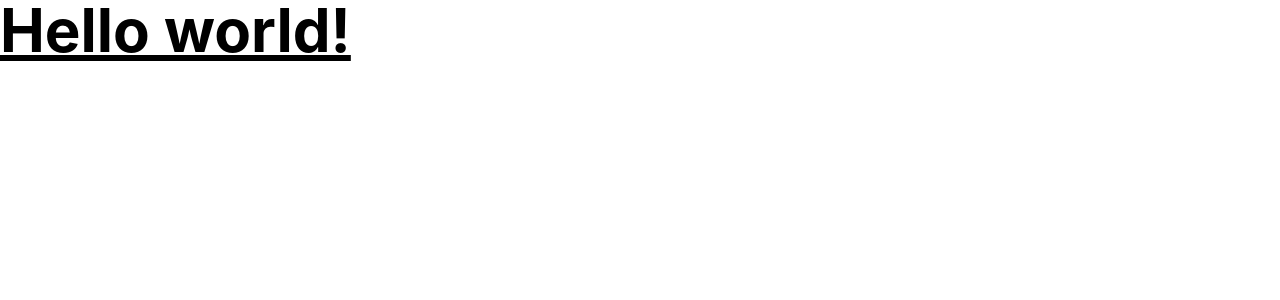
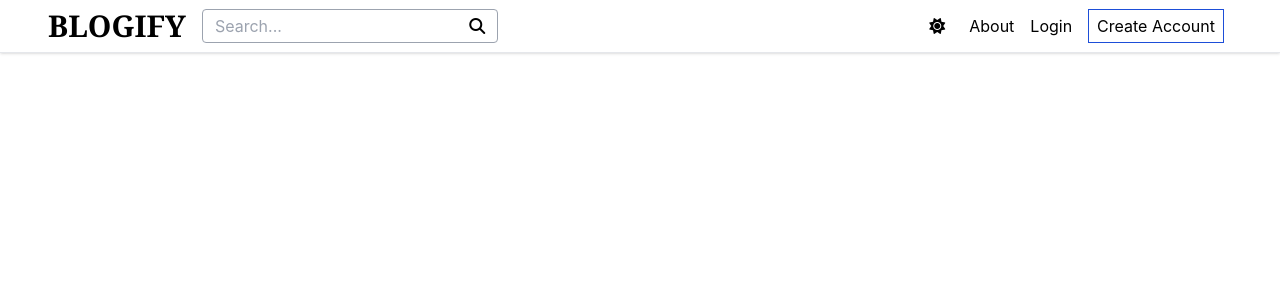
Before and after one commit to BilalSajid173/Blog-app-frontend, a React (Create React App) app: page / in a window 1280 px wide. Shown: the top 300 px of the page. Built offline with nearby package versions, Linux system fonts and the light colour scheme.

Commit message:
Navbar and dark mode added

```diff
--- a/public/index.html
+++ b/public/index.html
@@ -1,14 +1,12 @@
 <!DOCTYPE html>
 <html lang="en">
+
 <head>
   <meta charset="utf-8" />
   <link rel="icon" href="%PUBLIC_URL%/favicon.ico" />
   <meta name="viewport" content="width=device-width, initial-scale=1" />
   <meta name="theme-color" content="#000000" />
-    <meta
-      name="description"
-      content="Web site created using create-react-app"
-    />
+  <meta name="description" content="Web site created using create-react-app" />
   <link rel="apple-touch-icon" href="%PUBLIC_URL%/logo192.png" />
   <!--
       manifest.json provides metadata used when your web app is installed on a
@@ -26,6 +24,7 @@
     -->
   <title>React App</title>
 </head>
+
 <body>
   <noscript>You need to enable JavaScript to run this app.</noscript>
   <div id="root"></div>
@@ -40,4 +39,6 @@
       To create a production bundle, use `npm run build` or `yarn build`.
     -->
 </body>
+<script src="https://kit.fontawesome.com/499f9a6e08.js" crossorigin="anonymous"></script>
+
 </html>
--- a/src/App.js
+++ b/src/App.js
@@ -1,12 +1,9 @@
 // import logo from './logo.svg';
 import "./App.css";
+import Homepage from "./pages/Homepage";
 
 function App() {
-  return (
-    <h1 className="text-6xl font-bold underline dark:text-white">
-      Hello world!
-    </h1>
-  );
+  return <Homepage />;
 }
 
 export default App;
--- /dev/null
+++ b/src/components/Navigation/navbar.js
@@ -0,0 +1,161 @@
+import { Fragment, useState } from "react";
+const Navbar = () => {
+  const [isLogin, setIsLogin] = useState(false);
+  const [isDark, setIsDark] = useState(false);
+  const [showMenu, setShowMenu] = useState(false);
+
+  const loginHandler = () => {
+    setIsLogin((prev) => {
+      return !prev;
+    });
+  };
+
+  const logoutHandler = () => {
+    setIsLogin((prev) => {
+      return !prev;
+    });
+  };
+
+  const darkModeHandler = () => {
+    setIsDark((prev) => {
+      if (prev) document.documentElement.classList.remove("dark");
+      else {
+        document.documentElement.classList.add("dark");
+      }
+      return !prev;
+    });
+  };
+
+  const showMenuHandler = () => {
+    setShowMenu((prev) => {
+      return !prev;
+    });
+  };
+  return (
+    <Fragment>
+      <div className="flex flex-wrap items-center p-2 pl-8 pr-8 lg:pl-12 lg:pr-12 border-b border-b-gray-200 shadow dark:bg-gray-900">
+        <div className="w-fit font-serif text-3xl font-black mr-4 dark:text-white">
+          BLOGIFY
+        </div>
+        <div className="hidden md:flex w-3/12 p-1 pl-2 pr-2 border border-gray-400 rounded mr-auto dark:border-gray-700">
+          <form className="w-full flex flex-wrap flex-row justify-between">
+            <input
+              className="w-11/12 pl-1 rounded focus:border-none focus:outline-none dark:bg-gray-900 dark:text-white"
+              placeholder="Search..."
+            />
+            <button className="w-1/12" type="submit">
+              <i className="dark:text-white fa-solid fa-magnifying-glass"></i>
+            </button>
+          </form>
+        </div>
+        <div className="hidden md:flex w-fit px-2 flex-wrap justify-center align-middle dark:text-white">
+          <button onClick={darkModeHandler} className="mr-4">
+            {!isDark && <i className="fa-solid fa-sun"></i>}
+            {isDark && <i className="fa-regular fa-moon dark:text-white"></i>}
+          </button>
+          <button className="transition-all duration-300 px-2 py-1 hover:bg-blue-600 hover:text-white">
+            About
+          </button>
+          {!isLogin && (
+            <button
+              onClick={loginHandler}
+              className="transition-all duration-300 mr-2 px-2 py-1 hover:bg-blue-600 hover:text-white"
+            >
+              Login
+            </button>
+          )}
+          {!isLogin && (
+            <button className="transition-all duration-300 px-2 py-1 border border-blue-700 hover:bg-blue-600 hover:text-gray-100">
+              Create Account
+            </button>
+          )}
+          {isLogin && (
+            <button className="transition-all duration-300 px-2 py-1 hover:bg-blue-600 hover:text-white">
+              New
+            </button>
+          )}
+          {isLogin && (
+            <button
+              onClick={logoutHandler}
+              className="transition-all duration-300 mr-2 px-2 py-1 hover:bg-blue-600 hover:text-white"
+            >
+              Sign Out
+            </button>
+          )}
+          {isLogin && (
+            <button className="p-1.5 px-3 bg-slate-300 rounded-3xl">
+              <i class="fa-regular fa-user"></i>
+            </button>
+          )}
+        </div>
+        <div className="md:hidden flex w-fit px-2 flex-wrap ml-auto justify-center align-middle dark:text-white">
+          <button onClick={darkModeHandler}>
+            {!isDark && <i className="p-1 mr-4 fa-solid fa-sun"></i>}
+            {isDark && (
+              <i className="p-1 mr-4 fa-regular fa-moon dark:text-white"></i>
+            )}
+          </button>
+          <button onClick={showMenuHandler}>
+            <i className="p-1 fa-sharp fa-solid fa-bars"></i>
+          </button>
+        </div>
+      </div>
+      {showMenu && (
+        <div
+          onClick={showMenuHandler}
+          className="fixed top-0 left-0 w-full h-screen z-20 bg-gray-500 opacity-50"
+        ></div>
+      )}
+      <div
+        className={`duration-300 ease-in-out transition-all transform ${
+          showMenu ? "translate-x-0" : "translate-x-full"
+        } p-2 py-3 flex flex-col w-9/12 top-0 right-0 fixed h-screen bg-white z-40 ml-auto dark:bg-gray-700 dark:text-white`}
+      >
+        <div className="px-2 text-right text-lg">
+          <i
+            onClick={showMenuHandler}
+            className="cursor-pointer fa-solid fa-xmark"
+          ></i>
+        </div>
+        {!isLogin && (
+          <button
+            onClick={loginHandler}
+            className="transition-all duration-300 px-2 py-1 my-1 text-left hover:bg-blue-600 hover:text-white"
+          >
+            <i class="mr-2 p-2 fa-solid fa-arrow-right-to-bracket"></i> Login
+          </button>
+        )}
+        {!isLogin && (
+          <button className="transition-all duration-300 my-1 text-left px-2 py-1 hover:bg-blue-600 hover:text-white">
+            <i class="mr-2 p-2 fa-sharp fa-solid fa-circle-plus"></i> Create
+            Account
+          </button>
+        )}
+        {isLogin && (
+          <button className="transition-all duration-300 my-1 text-left px-2 py-1 hover:bg-blue-600 hover:text-white">
+            <i className="mr-2 p-2 px-2.5 fa-regular fa-user"></i> Account
+          </button>
+        )}
+        {isLogin && (
+          <button className="transition-all duration-300 my-1 text-left px-2 py-1 hover:bg-blue-600 hover:text-white">
+            <i class="mr-2 p-2 px-2.5 fa-solid fa-plus"></i> New Article
+          </button>
+        )}
+        {isLogin && (
+          <button
+            onClick={logoutHandler}
+            className="transition-all duration-300 my-1 text-left px-2 py-1 hover:bg-blue-600 hover:text-white"
+          >
+            <i class="mr-2 p-2 fa-solid fa-arrow-right-from-bracket"></i> Sign
+            Out
+          </button>
+        )}
+        <button className="transition-all duration-300 text-left my-1 px-2 py-1 hover:bg-blue-600 hover:text-white">
+          <i class="mr-2 p-2 px-2.5 fa-solid fa-circle-info"></i>About
+        </button>
+      </div>
+    </Fragment>
+  );
+};
+
+export default Navbar;
--- /dev/null
+++ b/src/pages/Homepage.js
@@ -0,0 +1,7 @@
+import Navbar from "../components/Navigation/navbar";
+
+const Homepage = () => {
+  return <Navbar />;
+};
+
+export default Homepage;
--- a/tailwind.config.js
+++ b/tailwind.config.js
@@ -2,7 +2,13 @@
 module.exports = {
   content: ["./src/**/*.{js,jsx,ts,tsx}"],
   theme: {
+    fontFamily: {
+      sans: ["Roboto", "ui-sans-serif", "system-ui"],
+      serif: ["ui-serif", "Georgia"],
+      mono: ["ui-monospace", "SFMono-Regular"],
+    },
     extend: {},
   },
   plugins: [],
+  darkMode: "class",
 };
```
Lines whose indentation alone changed are shown as unchanged.
